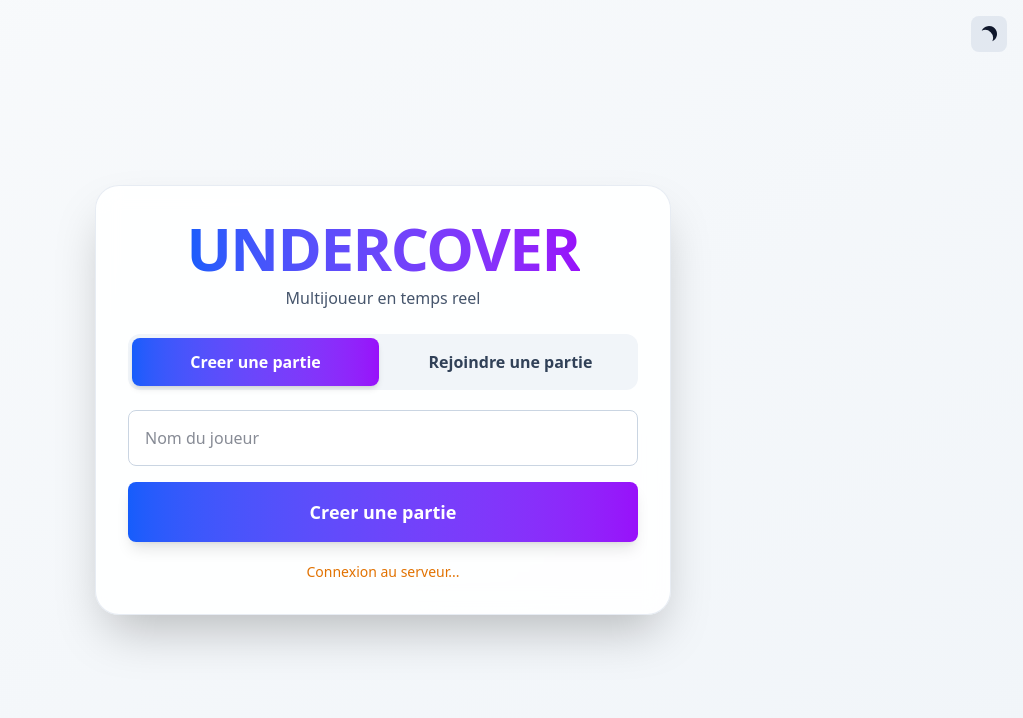
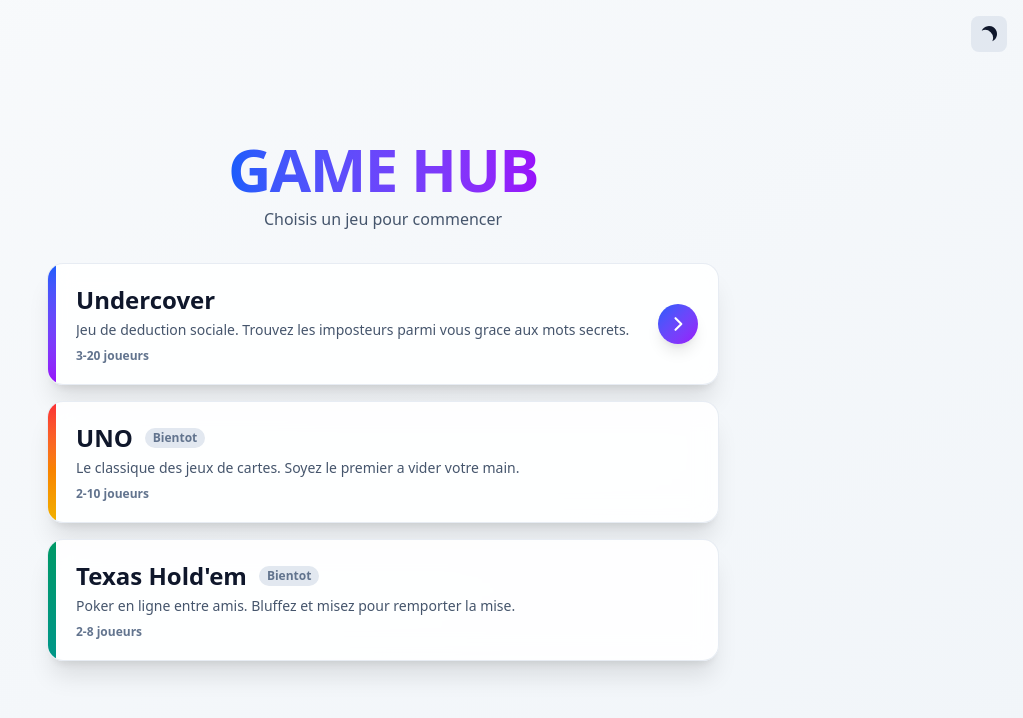
Before and after one commit to HDZ65/undercover, a React (Vite) app in the folder apps/client/: page / in a window 1280 px wide. Shown: the top 718 px of the page, without its empty margins (257-1280 px from the left). Built offline with nearby package versions, Linux system fonts and the light colour scheme; no server answers.

Commit message:
feat: add game selection menu before undercover landing

```diff
--- a/apps/client/src/App.tsx
+++ b/apps/client/src/App.tsx
@@ -1,8 +1,9 @@
-import { createContext } from 'react'
+import { createContext, useState } from 'react'
 import { AnimatePresence } from 'motion/react'
 import { useTheme } from './hooks/useTheme'
 import { useSocket, type UseSocketReturn } from './hooks/useSocket'
 import { GameLayout } from './components/layout/GameLayout'
+import { GameMenu } from './components/screens/GameMenu'
 import { Landing } from './components/screens/Landing'
 import { Lobby } from './components/screens/Lobby'
 import { Distribution } from './components/screens/Distribution'
@@ -17,15 +18,28 @@ export const SocketContext = createContext<UseSocketReturn | null>(null)
 function App() {
   useTheme()
   const socket = useSocket()
+  const [selectedGame, setSelectedGame] = useState<string | null>(null)
+
+  const handleBackToMenu = () => {
+    if (socket.roomCode) {
+      socket.leaveRoom()
+    }
+    setSelectedGame(null)
+  }
 
   const renderScreen = () => {
+    if (!selectedGame) {
+      return <GameMenu onSelectGame={setSelectedGame} />
+    }
+
+    if (selectedGame === 'undercover') {
       if (!socket.roomCode || !socket.publicState) {
-      return <Landing />
+        return <Landing onBack={handleBackToMenu} />
       }
 
       switch (socket.phase) {
         case 'lobby':
-        return <Lobby />
+          return <Lobby onBack={handleBackToMenu} />
         case 'roleDistribution':
           return <Distribution />
         case 'discussion':
@@ -41,8 +55,11 @@ function App() {
         case 'victory':
           return <Victory />
         default:
-        return <Landing />
+          return <Landing onBack={handleBackToMenu} />
       }
+    }
+
+    return <GameMenu onSelectGame={setSelectedGame} />
   }
 
   return (
--- /dev/null
+++ b/apps/client/src/components/screens/GameMenu.tsx
@@ -0,0 +1,116 @@
+import { motion } from 'motion/react'
+
+interface GameOption {
+  id: string
+  title: string
+  description: string
+  gradient: string
+  players: string
+  available: boolean
+}
+
+const GAMES: GameOption[] = [
+  {
+    id: 'undercover',
+    title: 'Undercover',
+    description: 'Jeu de deduction sociale. Trouvez les imposteurs parmi vous grace aux mots secrets.',
+    gradient: 'from-blue-600 to-purple-600',
+    players: '3-20 joueurs',
+    available: true,
+  },
+  {
+    id: 'uno',
+    title: 'UNO',
+    description: 'Le classique des jeux de cartes. Soyez le premier a vider votre main.',
+    gradient: 'from-red-500 to-yellow-500',
+    players: '2-10 joueurs',
+    available: false,
+  },
+  {
+    id: 'poker',
+    title: 'Texas Hold\'em',
+    description: 'Poker en ligne entre amis. Bluffez et misez pour remporter la mise.',
+    gradient: 'from-emerald-600 to-teal-600',
+    players: '2-8 joueurs',
+    available: false,
+  },
+]
+
+interface GameMenuProps {
+  onSelectGame: (gameId: string) => void
+}
+
+export function GameMenu({ onSelectGame }: GameMenuProps) {
+  return (
+    <motion.div
+      className="w-full max-w-2xl"
+      initial={{ opacity: 0, y: 10 }}
+      animate={{ opacity: 1, y: 0 }}
+      exit={{ opacity: 0, y: -10 }}
+      transition={{ duration: 0.35 }}
+    >
+      <div className="text-center mb-8">
+        <motion.h1
+          className="text-5xl md:text-6xl font-black tracking-tight"
+          initial={{ opacity: 0, scale: 0.96 }}
+          animate={{ opacity: 1, scale: 1 }}
+          transition={{ duration: 0.4 }}
+        >
+          <span className="bg-gradient-to-r from-blue-600 to-purple-600 dark:from-blue-400 dark:to-purple-400 bg-clip-text text-transparent">
+            GAME HUB
+          </span>
+        </motion.h1>
+        <p className="mt-2 text-slate-600 dark:text-slate-400">
+          Choisis un jeu pour commencer
+        </p>
+      </div>
+
+      <div className="grid gap-4">
+        {GAMES.map((game, index) => (
+          <motion.button
+            key={game.id}
+            onClick={() => game.available && onSelectGame(game.id)}
+            disabled={!game.available}
+            className="group w-full text-left rounded-2xl border border-slate-200/80 dark:border-slate-700 bg-white/90 dark:bg-slate-800/90 backdrop-blur-md shadow-xl overflow-hidden disabled:opacity-60 disabled:cursor-not-allowed"
+            initial={{ opacity: 0, y: 12 }}
+            animate={{ opacity: 1, y: 0 }}
+            transition={{ duration: 0.3, delay: index * 0.08 }}
+            whileHover={game.available ? { scale: 1.02 } : {}}
+            whileTap={game.available ? { scale: 0.98 } : {}}
+          >
+            <div className="flex items-stretch">
+              <div className={`w-2 bg-gradient-to-b ${game.gradient} shrink-0`} />
+              <div className="flex-1 p-5 flex items-center justify-between gap-4">
+                <div className="flex-1 min-w-0">
+                  <div className="flex items-center gap-3">
+                    <h2 className="text-2xl font-bold text-slate-900 dark:text-slate-100">
+                      {game.title}
+                    </h2>
+                    {!game.available && (
+                      <span className="px-2 py-0.5 rounded-full text-xs font-semibold bg-slate-200 dark:bg-slate-700 text-slate-500 dark:text-slate-400">
+                        Bientot
+                      </span>
+                    )}
+                  </div>
+                  <p className="mt-1 text-sm text-slate-600 dark:text-slate-400 line-clamp-2">
+                    {game.description}
+                  </p>
+                  <p className="mt-2 text-xs font-semibold text-slate-500 dark:text-slate-500">
+                    {game.players}
+                  </p>
+                </div>
+                {game.available && (
+                  <div className={`shrink-0 w-10 h-10 rounded-full bg-gradient-to-br ${game.gradient} flex items-center justify-center shadow-lg`}>
+                    <svg className="w-5 h-5 text-white" fill="none" stroke="currentColor" viewBox="0 0 24 24">
+                      <path strokeLinecap="round" strokeLinejoin="round" strokeWidth={2.5} d="M9 5l7 7-7 7" />
+                    </svg>
+                  </div>
+                )}
+              </div>
+            </div>
+          </motion.button>
+        ))}
+      </div>
+    </motion.div>
+  )
+}
--- a/apps/client/src/components/screens/Landing.tsx
+++ b/apps/client/src/components/screens/Landing.tsx
@@ -4,7 +4,11 @@ import { SocketContext } from '../../App'
 
 type LandingMode = 'create' | 'join'
 
-export function Landing() {
+interface LandingProps {
+  onBack?: () => void
+}
+
+export function Landing({ onBack }: LandingProps) {
   const socket = useContext(SocketContext)
   const [mode, setMode] = useState<LandingMode>('create')
   const [playerName, setPlayerName] = useState('')
@@ -117,6 +121,15 @@ export function Landing() {
             <p className="text-rose-600 dark:text-rose-400 mt-2">{socket.error}</p>
           )}
         </div>
+
+        {onBack && (
+          <button
+            onClick={onBack}
+            className="mt-4 w-full min-h-[44px] text-sm font-semibold text-slate-500 dark:text-slate-400 hover:text-slate-700 dark:hover:text-slate-200 transition-colors"
+          >
+            ← Retour aux jeux
+          </button>
+        )}
       </div>
     </motion.div>
   )
--- a/apps/client/src/components/screens/Lobby.tsx
+++ b/apps/client/src/components/screens/Lobby.tsx
@@ -20,7 +20,11 @@ const generateAvatar = (name: string): string =>
     size: 128,
   }).toDataUri()
 
-export function Lobby() {
+interface LobbyProps {
+  onBack?: () => void
+}
+
+export function Lobby({ onBack }: LobbyProps) {
   const socket = useContext(SocketContext)
   const [selectedCategory, setSelectedCategory] = useState<WordCategory>('facile')
 
@@ -180,6 +184,15 @@ export function Lobby() {
             En attente de l'hote...
           </div>
         )}
+
+        {onBack && (
+          <button
+            onClick={onBack}
+            className="w-full min-h-[44px] text-sm font-semibold text-slate-500 dark:text-slate-400 hover:text-slate-700 dark:hover:text-slate-200 transition-colors"
+          >
+            ← Retour aux jeux
+          </button>
+        )}
       </div>
     </motion.div>
   )
```
Lines whose indentation alone changed are shown as unchanged.
